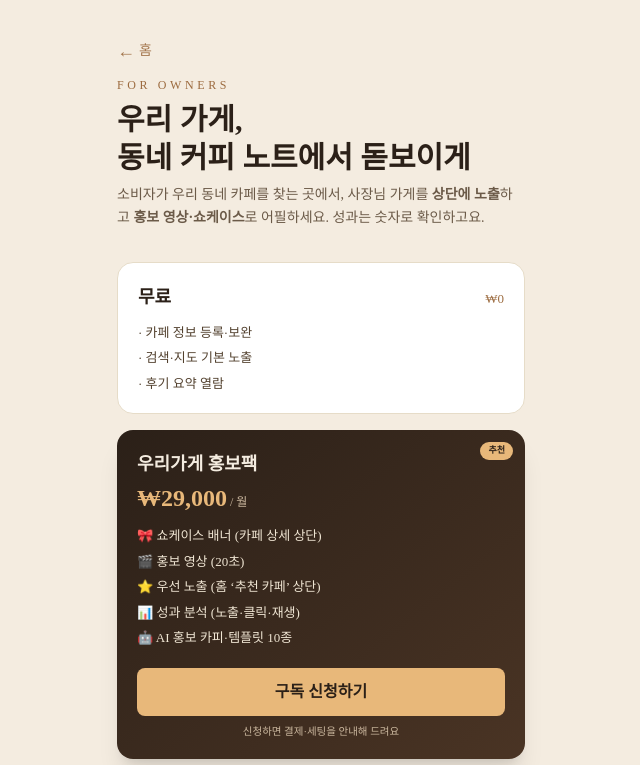
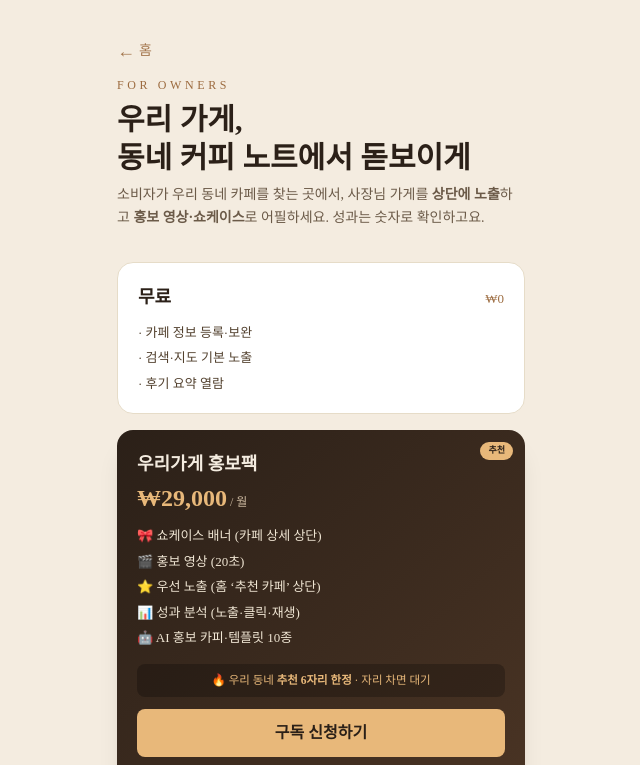
Before and after one commit to kyh30628-del/coffee_lab, a Next.js app in the folder web/: page /pricing in a window 1280 px wide. Shown: the top 765 px of the page, without its empty margins (319-959 px from the left). Built offline with nearby package versions, Linux system fonts and the light colour scheme; a web font is replaced by a local one.

Commit message:
feat(pricing): 우선노출 희소성 '추천 6자리 한정' FOMO

```diff
--- a/web/app/pricing/page.tsx
+++ b/web/app/pricing/page.tsx
@@ -55,7 +55,8 @@ export default function Pricing() {
           </div>
           <div className="mb-3"><span className="text-2xl font-bold text-[#e8b87a]">₩29,000</span><span className="text-[12px] text-[#cbb89f]"> / 월</span></div>
           <ul className="space-y-1.5 text-[13px]">{PRO.map((f) => <li key={f} className="text-[#f0e6d4]">{f}</li>)}</ul>
-          <button onClick={() => setOpen(true)} className="w-full mt-5 bg-[#e8b87a] text-[#2b2018] rounded-lg py-3 font-bold">구독 신청하기</button>
+          <div className="mt-4 bg-black/25 rounded-lg px-3 py-2 text-[11.5px] text-[#e8b87a] text-center">🔥 우리 동네 <b>추천 6자리 한정</b> · 자리 차면 대기</div>
+          <button onClick={() => setOpen(true)} className="w-full mt-3 bg-[#e8b87a] text-[#2b2018] rounded-lg py-3 font-bold">구독 신청하기</button>
           <p className="text-[10.5px] text-[#cbb89f] mt-2 text-center">신청하면 결제·세팅을 안내해 드려요</p>
         </div>
 
```
